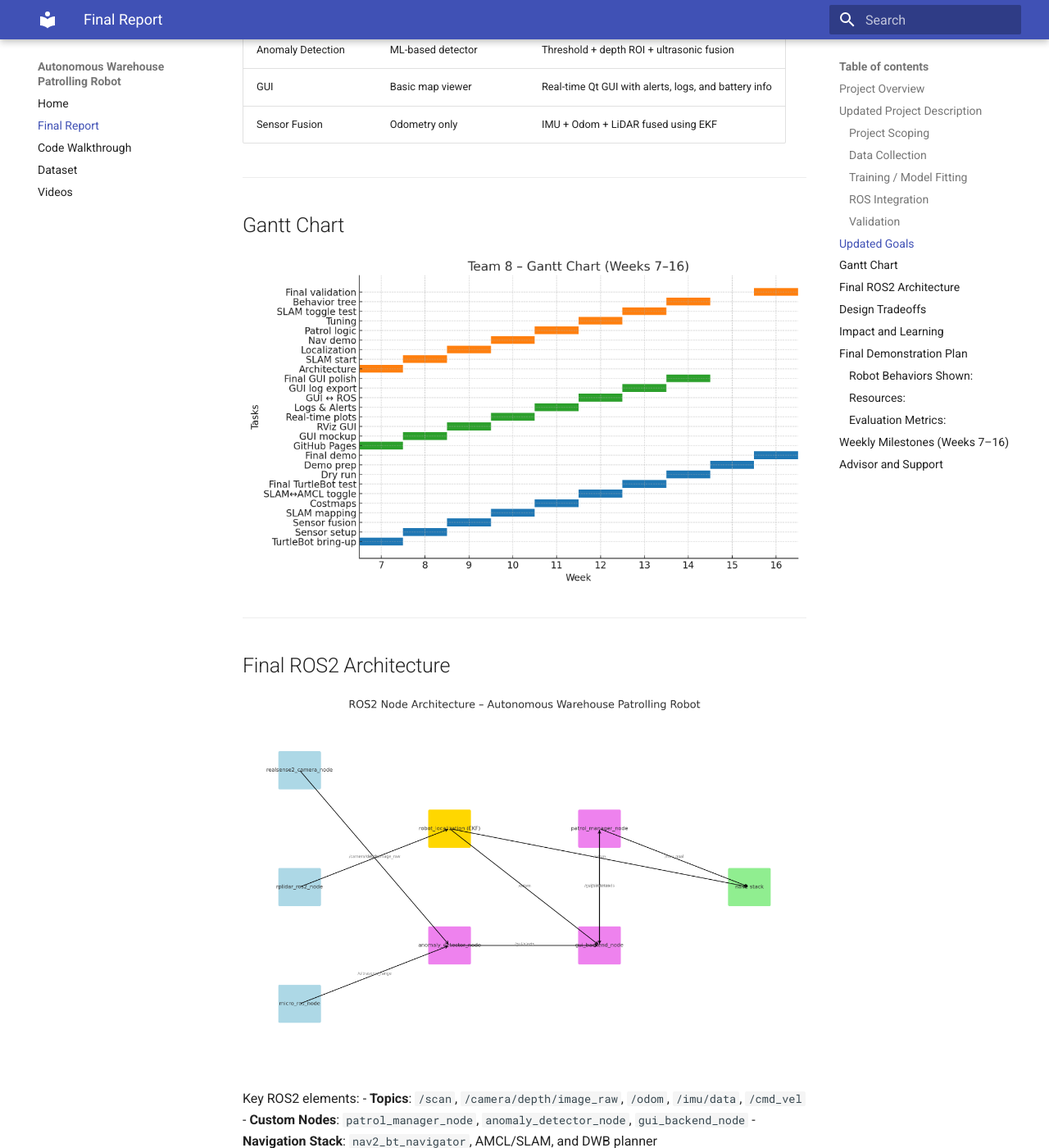
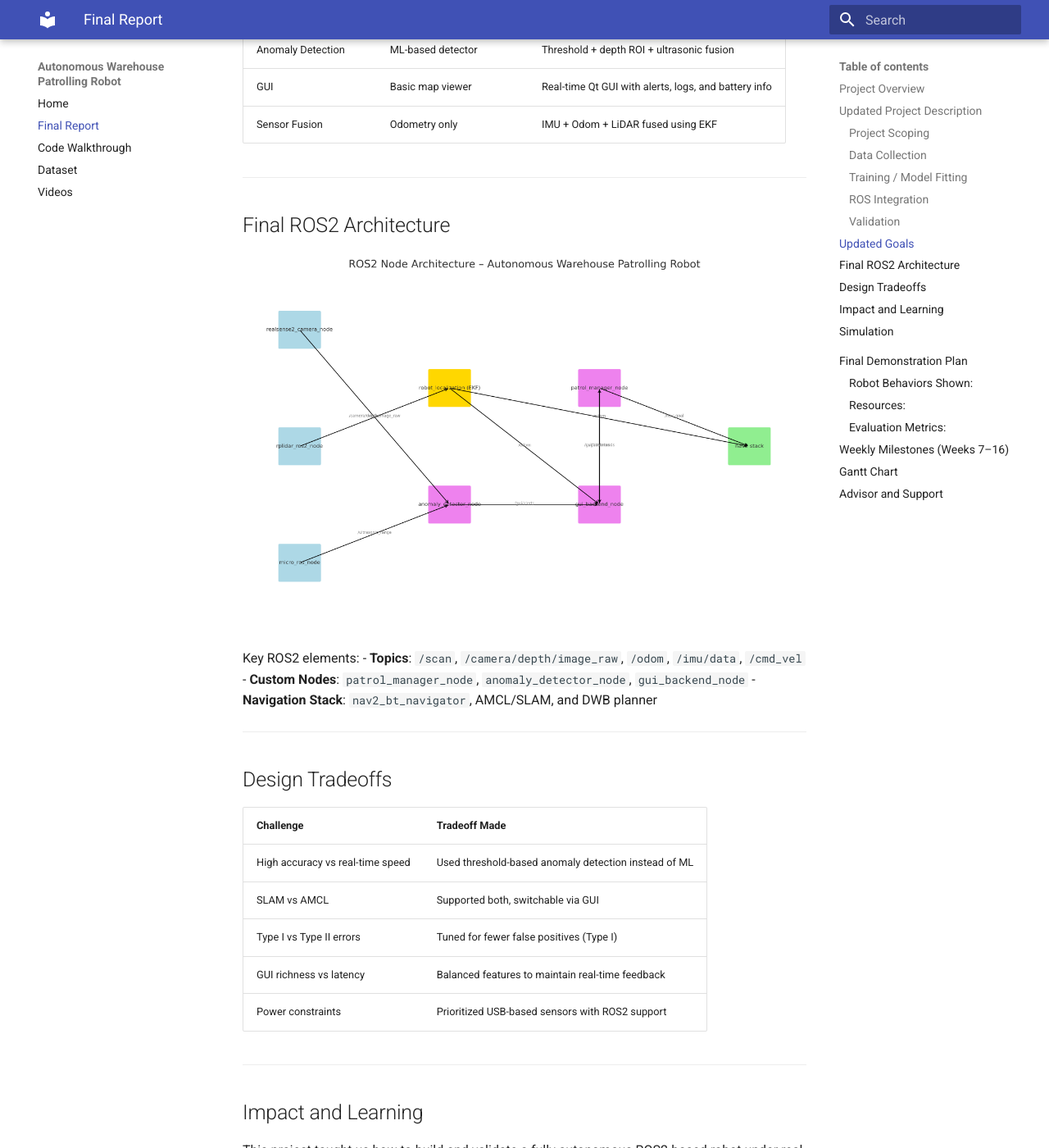
Before and after one commit to ASU-RAS598-2025-S-Team08/RAS598-2025-S-Team08.github.io, an MkDocs documentation site: the page built from docs/final_report.md, in a window 1280 px wide and 1400 px high, scrolled down 1915 px. Shown: the whole window at 82% size. Built offline with MkDocs 1.6.1 and Material for MkDocs 9.7.7, drawn with Linux system fonts in a browser that asks for light colours; some of the changed text lies outside the part shown.

Commit message:
Update final_report.md

```diff
--- a/docs/final_report.md
+++ b/docs/final_report.md
@@ -56,12 +56,6 @@
 
 ---
 
-## Gantt Chart
-
-![Gantt Chart](assets/gantt_chart_final.png)
-
----
-
 ## Final ROS2 Architecture
 
 ![ROS Graph](assets/ros2_node_graph_final.png)
@@ -91,6 +85,9 @@
 
 Our system is modular, reproducible, and demonstrates a scalable approach to affordable warehouse automation.
 
+---
+## Simulation
+![Simimg](simulationimage.jpg)
 ---
 
 ## Final Demonstration Plan
@@ -132,6 +129,12 @@
 
 ---
 
+## Gantt Chart
+
+![Gantt Chart](assets/gantt_chart_final.png)
+
+---
+
 ## Advisor and Support
 
 **Advisor**: Dr. Daniel Aukes
```
